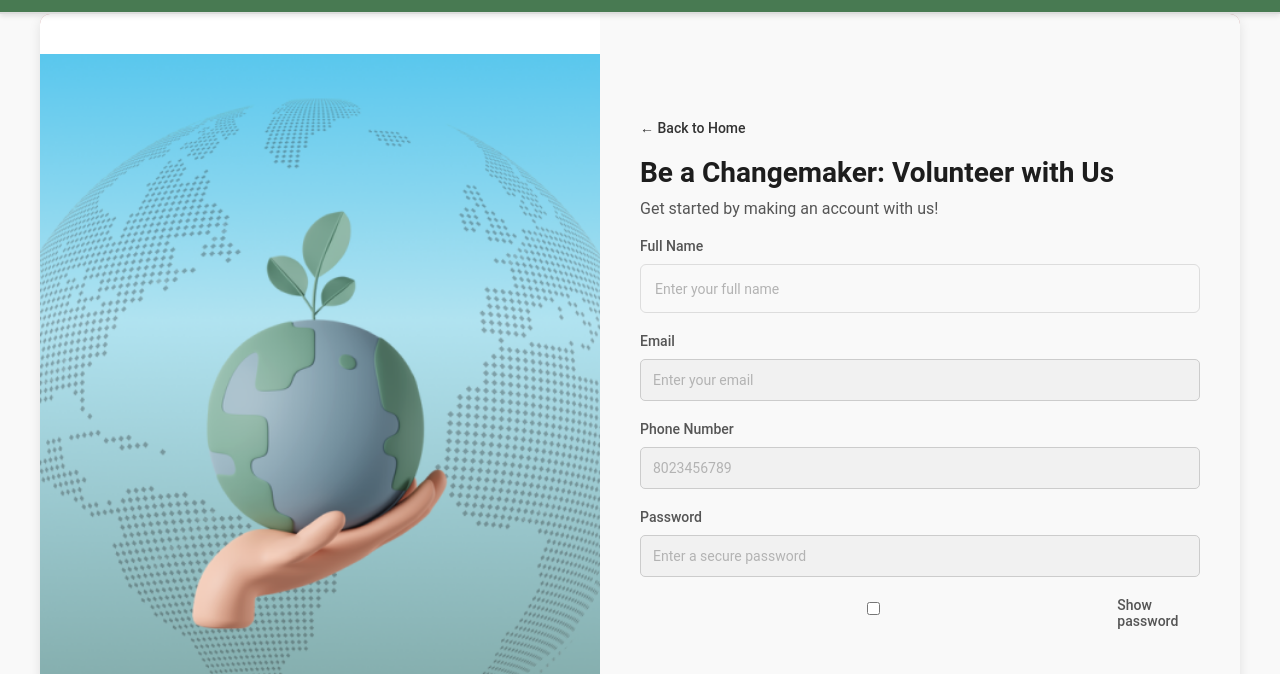
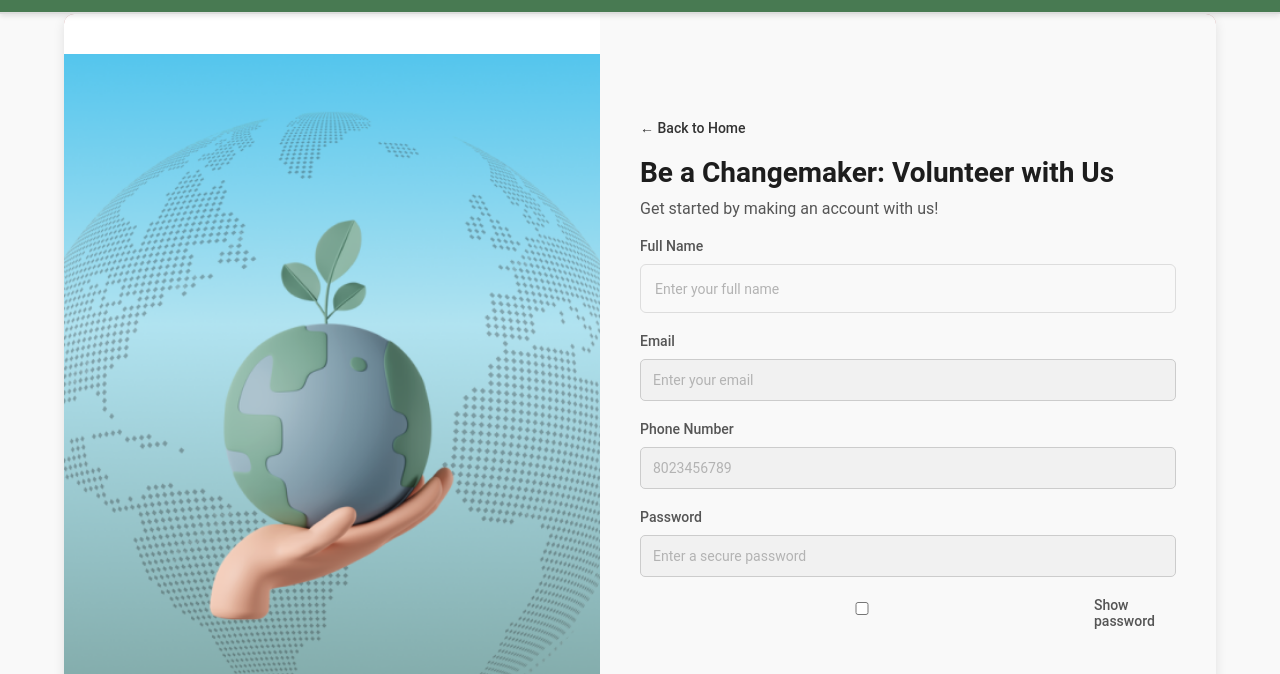
Before and after one commit to antraphtec/4353_Project, a React app: page /registration in a window 1280 px wide. Shown: the part 126-800 px from the top of the page. Built offline with nearby package versions, Linux system fonts and the light colour scheme.

Commit message:
minor change to registration page

```diff
--- a/src/components/registration/registration.css
+++ b/src/components/registration/registration.css
@@ -2,9 +2,9 @@
     display: flex;
     justify-content: center;
     align-items: stretch;
-    max-width: 1200px;
-    width: 100%;
-    height: 100vh; /* Full viewport height */
+    width: 90vw;
+    max-width: 1600px;
+    height: 100vh;
     margin: 0 auto;
     background-color: #ca9090;
     border-radius: 10px;
@@ -19,18 +19,18 @@
     align-items: center;
     justify-content: center;
     padding: 0px;
-    height: 100%; /* Ensure full height */
+    height: 100%;
 }
 
 .palm-earth {
-    width: 100%; /* Ensure the image takes the full width of the section */
-    height: 100%; /* Ensure the image takes the full height of the section */
-    object-fit: cover; /* Makes sure the image covers the section while maintaining aspect ratio */
+    width: 100%;
+    height: 100%;
+    object-fit: cover;
 }
 
 .form-section {
     flex: 1;
-    padding: 60px 40px;
+    padding: 60px 20px;
     display: flex;
     flex-direction: column;
     justify-content: center;
@@ -115,10 +115,11 @@ button:hover {
     .registration-form-container {
         flex-direction: column;
         height: auto;
+        width: 100vw;
     }
 
     .image-section {
-        display: none; /* Hide image section on smaller screens */
+        display: none;
     }
 
     .form-section {
```
